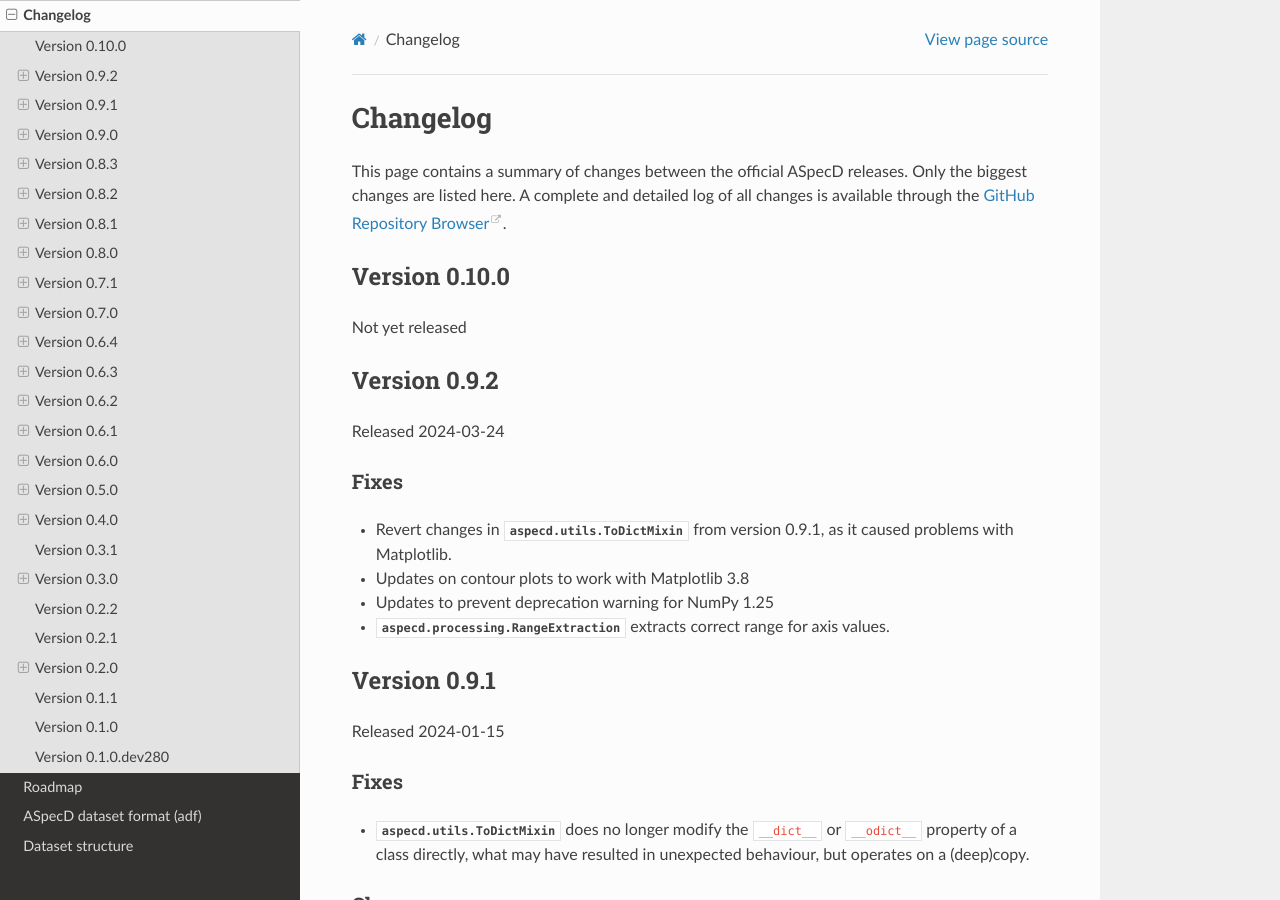
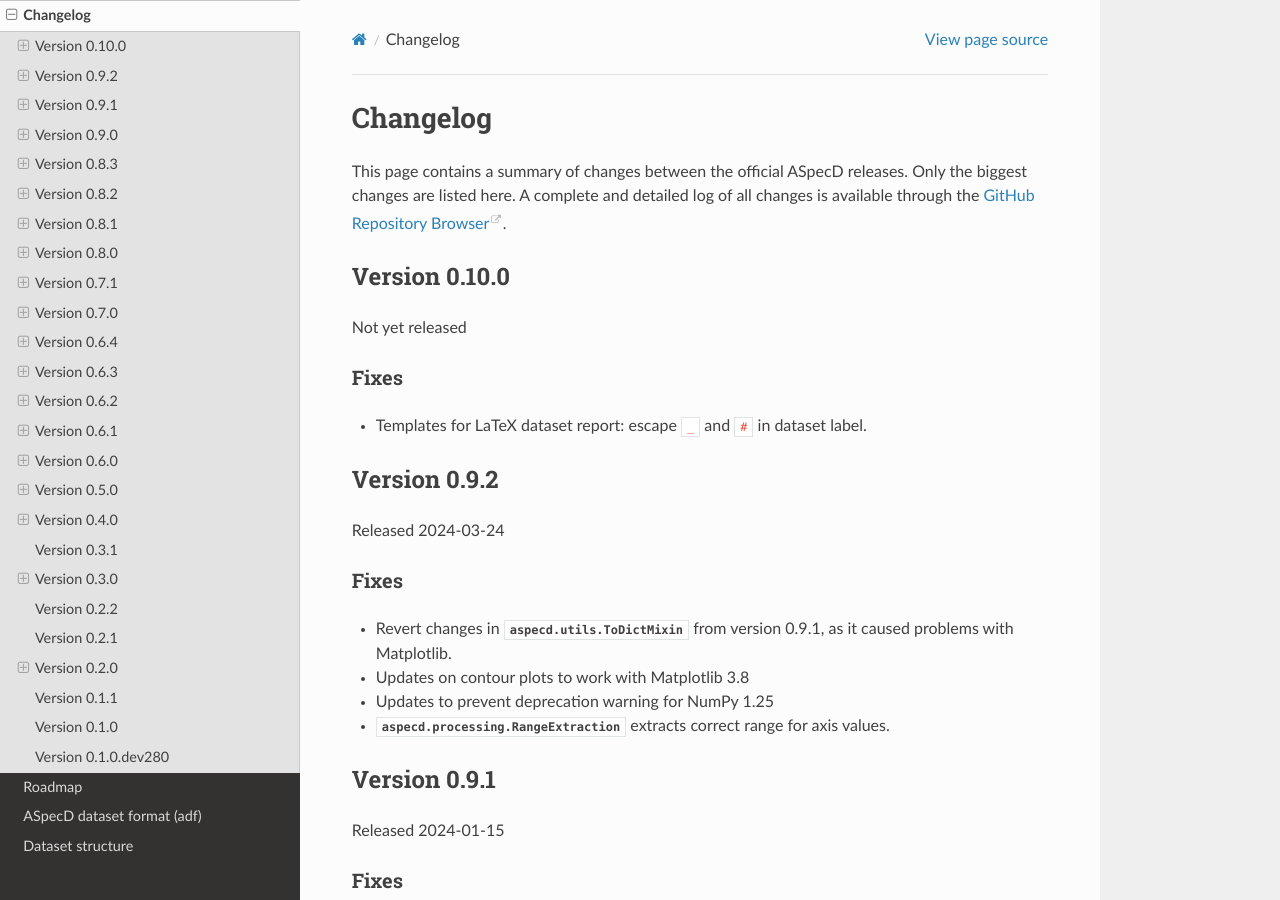
Before and after one commit to tillbiskup/aspecd, a Sphinx documentation site: the page built from docs/changelog.rst, in a window 1280 px wide and 900 px high. Built offline with Sphinx 7.4.7 and the Read the Docs theme 2.0.0, drawn with Linux system fonts in a browser that asks for light colours.

Commit message:
Templates for LaTeX dataset report: escape _ and # in dataset label

```diff
--- a/docs/changelog.rst
+++ b/docs/changelog.rst
@@ -9,6 +9,12 @@ Version 0.10.0
 ==============
 
 Not yet released
+
+
+Fixes
+-----
+
+* Templates for LaTeX dataset report: escape ``_`` and ``#`` in dataset label.
 
 
 Version 0.9.2
```
Also changed, not shown: 3 other files.
